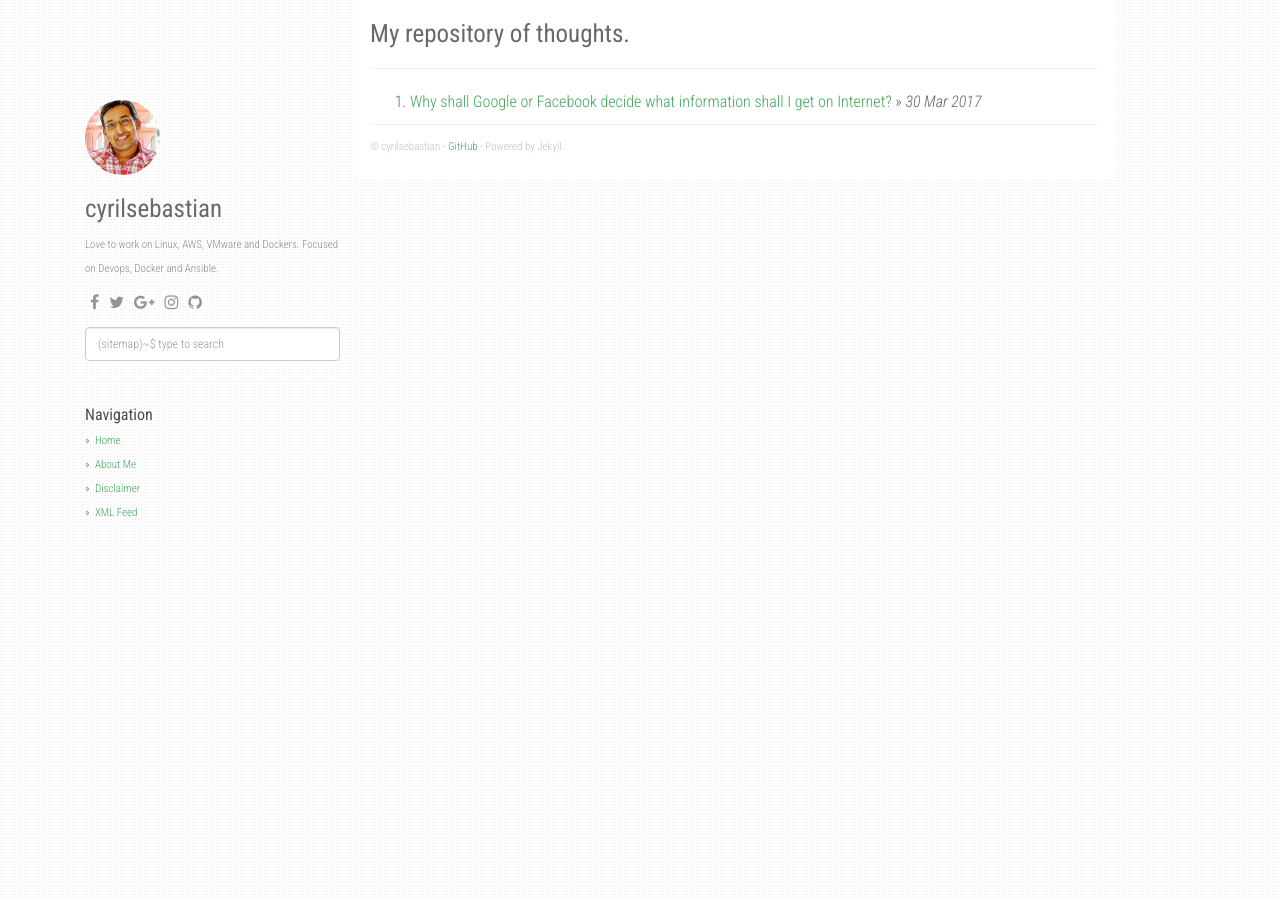
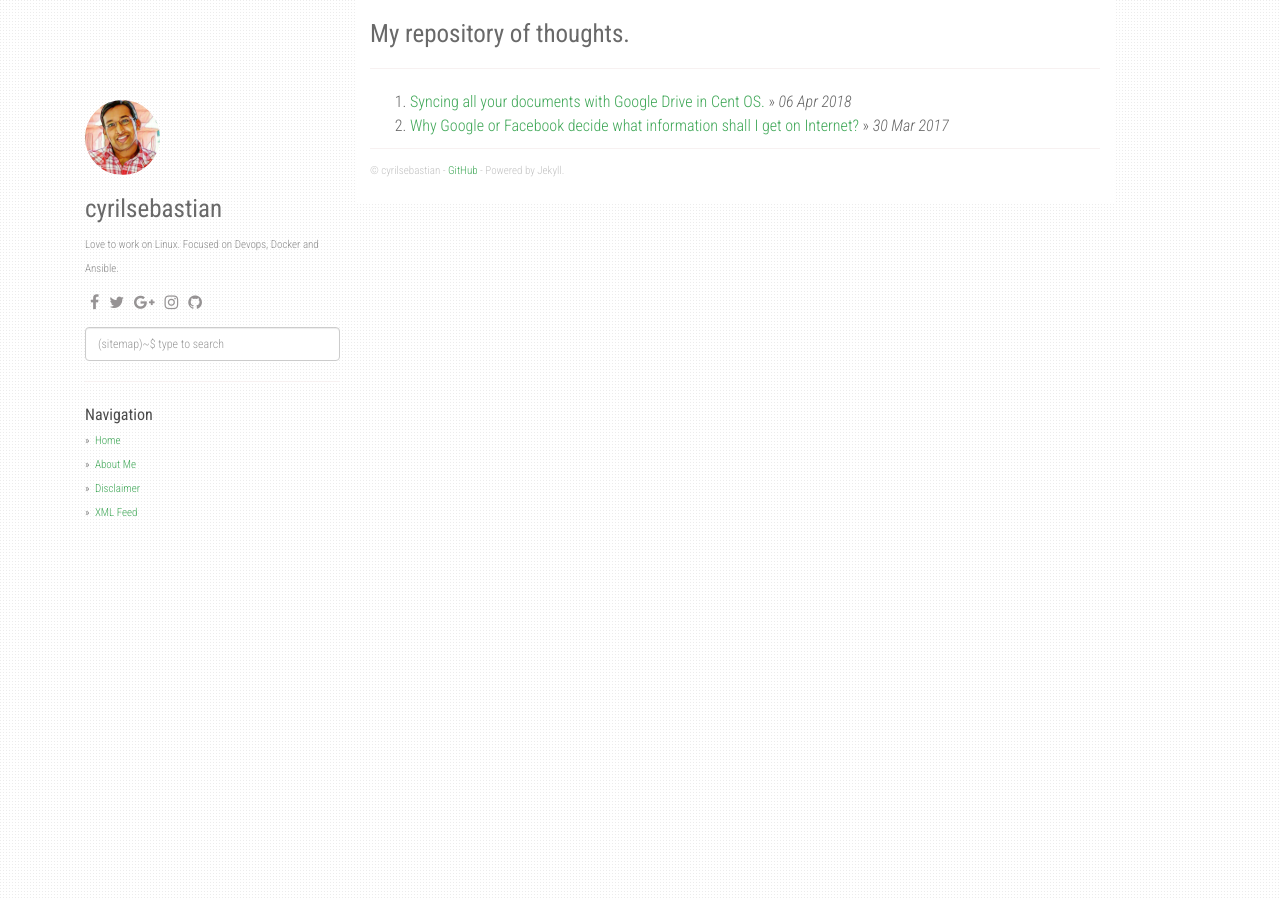
Before and after one commit to cyrilsebastian/cyrilsebastian.github.io, a Jekyll site: the page built from index.html, in a window 1280 px wide. Built offline with Jekyll 4.4.1, drawn with Linux system fonts in a browser that asks for light colours; nearby versions of some CDN libraries; the list of posts is cut into pages by our own code; part of the change alters nothing that is shown.

Commit message:
new_post

```diff
--- a/_config.yml
+++ b/_config.yml
@@ -2,7 +2,7 @@ title: My repository of thoughts.
 description: My Tech Repository
 author: cyrilsebastian
 github: https://github.com/cyrilsebastian
-about: Love to work on Linux, AWS, VMware and Dockers. Focused on Devops, Docker and Ansible.
+about: Love to work on Linux. Focused on Devops, Docker and Ansible.
 disqus_shortname: cyrilsebastian
 google_analytics: UA-117099107-1
 avatar_url: /static/img/cyrilsebastian_avatar.jpg
--- a/_posts/2017-03-31-Why shall Google or Facebook decide what information shall I get on Internet.md
+++ b/_posts/2017-03-31-Why shall Google or Facebook decide what information shall I get on Internet.md
@@ -1,6 +1,6 @@
 ---
 layout: post
-title:  "Why shall Google or Facebook decide what information shall I get on Internet?"
+title:  "Why Google or Facebook decide what information shall I get on Internet?"
 date:   2017-03-31 00:01:00 +0530
 categories: [socialmedia, censorship]
 image: Why_shall_Google_or_Facebook_decide_what_information_shall_I_get_on_Internet.png
--- /dev/null
+++ b/_posts/2018-04-07-Syncing all your documents with Google Drive in Cent OS.md
@@ -0,0 +1,104 @@
+---
+layout: post
+title:  "Syncing all your documents with Google Drive in Cent OS."
+date:   2018-04-07 00:01:00 +0530
+categories: [GoogleDrive, CentOS, clouddrive, sync]
+image: Image name.png
+---
+
+There is always a need to sync data, I understand you can easily add all your code to Github but you
+often have half baked code or data which can be kept as archived. Also when you don't need to share your
+documents publicly. Currently I am using CentOS 7 in my personal laptop and often need to sync few files with my official laptop. But Google do not have any client which support Google Drive sync for your documents.
+
+There are mostly paid cloud sync clients, but as an alternative I found [Rclone](https://rclone.org/drive/) which is developed by [Nick Craig-Wood](https://github.com/ncw). Rclone can sync files to Google Drive, Google Cloud
+Storage, AWS bucket, Dropbox, Microsoft Azure, Onedrive etc. This is a CLI program which works same as Github
+to code, sync all the files to the mentioned drive.
+
+To install Rclone you need to ruining
+{% highlight ruby %}
+curl https://rclone.org/install.sh | sudo bash
+{% endhighlight %}
+
+To configure Rclone you need to follow these steps.
+{% highlight ruby %}
+No remotes found - make a new one
+n) New remote
+r) Rename remote
+c) Copy remote
+s) Set configuration password
+q) Quit config
+n/r/c/s/q> n
+name> remote
+Type of storage to configure.
+Choose a number from below, or type in your own value
+[snip]
+10 / Google Drive
+   \ "drive"
+[snip]
+Storage> drive
+Google Application Client Id - leave blank normally.
+client_id>
+Google Application Client Secret - leave blank normally.
+client_secret>
+Scope that rclone should use when requesting access from drive.
+Choose a number from below, or type in your own value
+ 1 / Full access all files, excluding Application Data Folder.
+   \ "drive"
+ 2 / Read-only access to file metadata and file contents.
+   \ "drive.readonly"
+   / Access to files created by rclone only.
+ 3 | These are visible in the drive website.
+   | File authorization is revoked when the user deauthorizes the app.
+   \ "drive.file"
+   / Allows read and write access to the Application Data folder.
+ 4 | This is not visible in the drive website.
+   \ "drive.appfolder"
+   / Allows read-only access to file metadata but
+ 5 | does not allow any access to read or download file content.
+   \ "drive.metadata.readonly"
+scope> 1
+ID of the root folder - leave blank normally.  Fill in to access "Computers" folders. (see docs).
+root_folder_id>
+Service Account Credentials JSON file path - needed only if you want use SA instead of interactive login.
+service_account_file>
+Remote config
+Use auto config?
+ * Say Y if not sure
+ * Say N if you are working on a remote or headless machine or Y didn't work
+y) Yes
+n) No
+y/n> y
+If your browser doesn't open automatically go to the following link: http://127.0.0.1:53682/auth
+Log in and authorize rclone for access
+Waiting for code...
+Got code
+Configure this as a team drive?
+y) Yes
+n) No
+y/n> n
+--------------------
+[remote]
+client_id =
+client_secret =
+scope = drive
+root_folder_id =
+service_account_file =
+token = {"access_token":"XXX","token_type":"Bearer","refresh_token":"XXX","expiry":"2014-03-16T13:57:58.955387075Z"}
+--------------------
+y) Yes this is OK
+e) Edit this remote
+d) Delete this remote
+y/e/d> y
+{% endhighlight %}
+
+Once configured with your account by Google Oauth you can start using it and sync data with mentioned
+commands below.
+{% highlight ruby %}
+rclone lsd remote:          #to list Google Drive directories
+rclone ls remote:           #to list files present in Google Drive.
+rclone copy /home/source remote:backup          #to sync the file to Google Drive's backup directory.
+{% endhighlight %}
+
+You can get more details on Rclone's [official documents](https://rclone.org/drive/). As its free to use,
+you can also share your feedback on [Github](https://github.com/ncw/rclone/) to make this application better.
+While using Rclone, please make sure you copy changes made to your documents so that the documents are synced.
```
